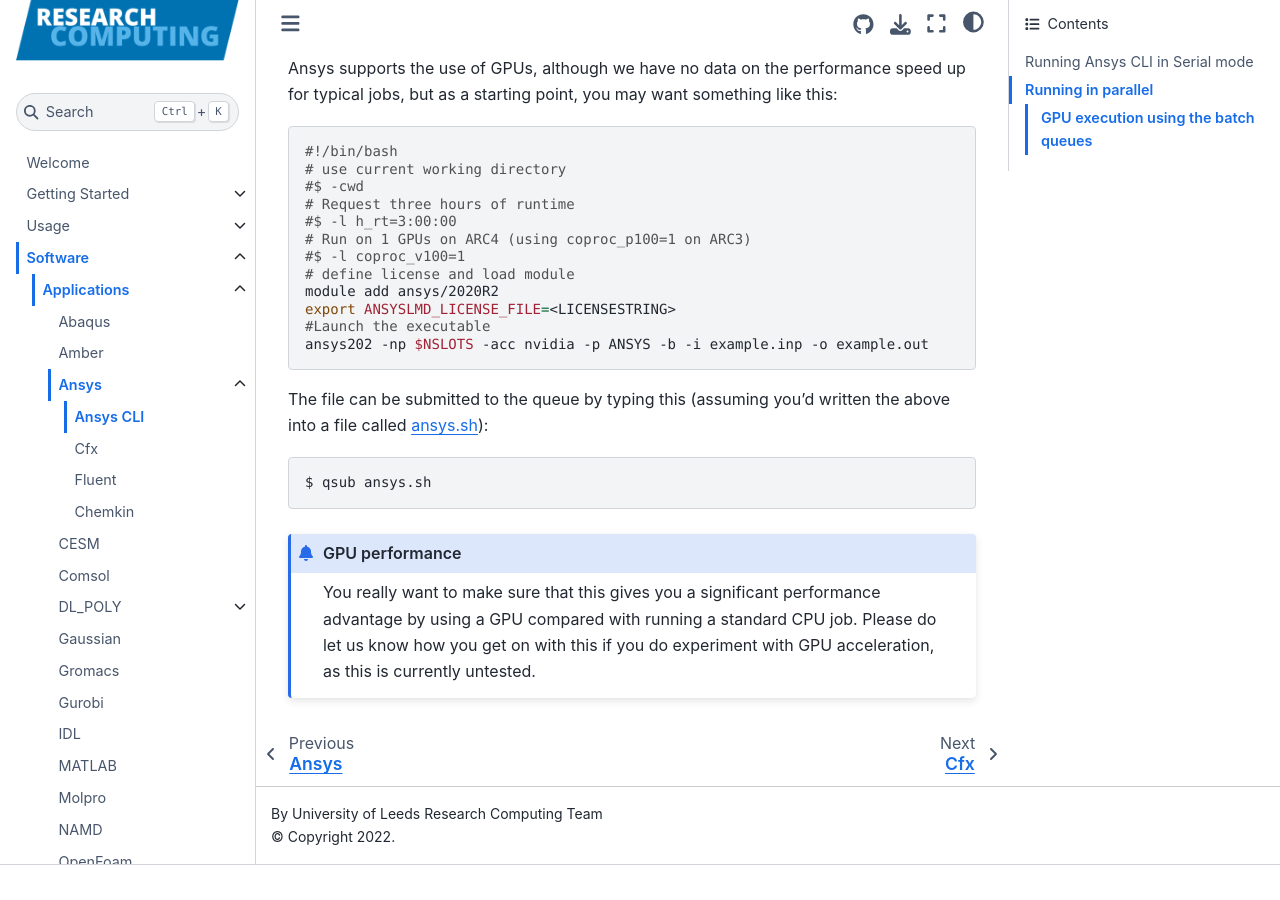
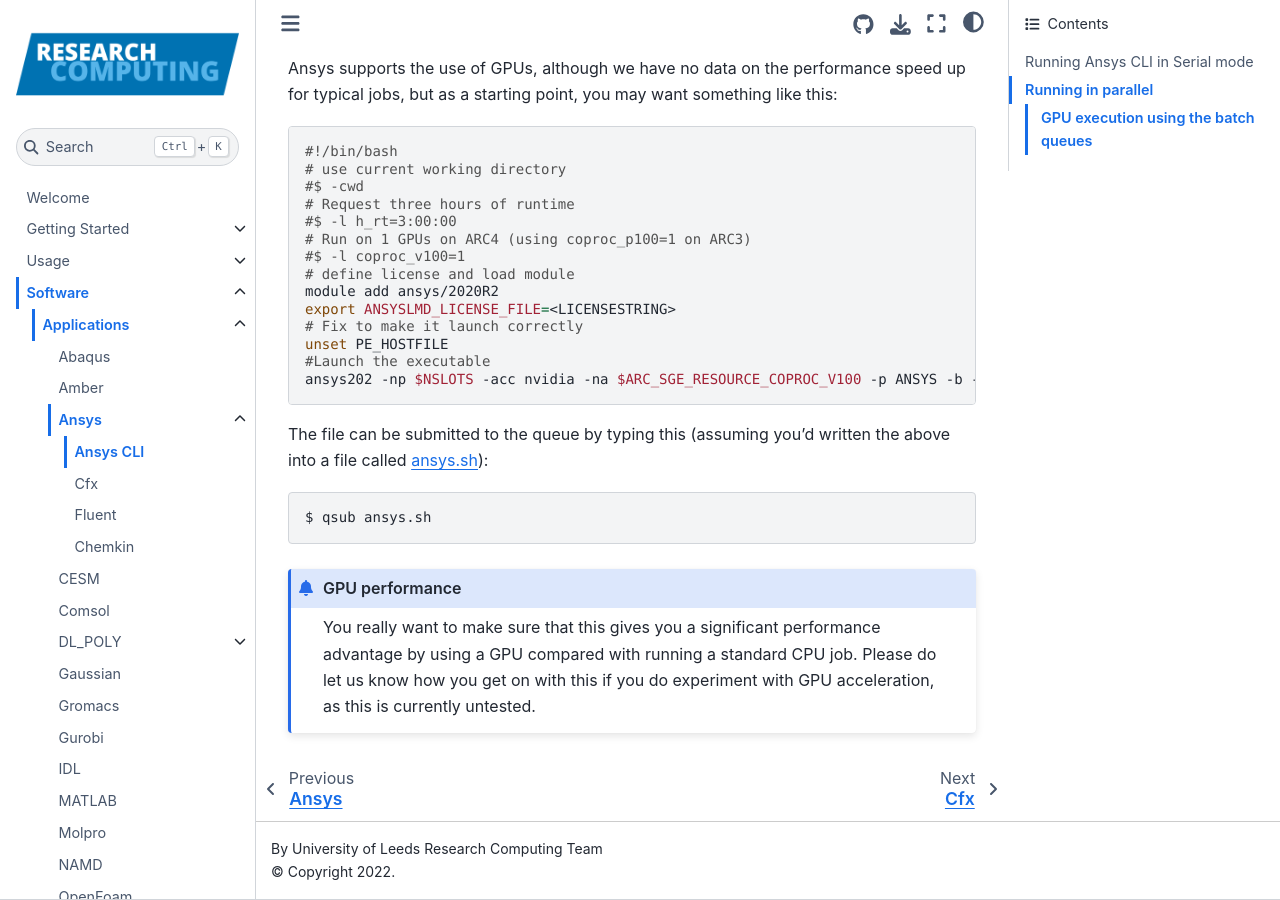
Before and after one commit to foqueiroz/arcdocs.github.io, a Jupyter Book: the page built from book/software/applications/ansys/ansyscli.md, in a window 1280 px wide and 900 px high, scrolled down 2227 px. Built offline with Jupyter Book 1.0.4 settings and Sphinx 7.4.7 and the Sphinx Book theme 1.1.4, drawn with Linux system fonts in a browser that asks for light colours; pages that are not in the unit, such as notebooks, are missing from menus; before the commit the page ends 3092 px from its top, so only the background shows below that.

Commit message:
Fix to make it launch with our scheduler

````diff
--- a/book/software/applications/ansys/ansyscli.md
+++ b/book/software/applications/ansys/ansyscli.md
@@ -97,8 +97,10 @@
 # define license and load module
 module add ansys/2020R2
 export ANSYSLMD_LICENSE_FILE=<LICENSESTRING>
+# Fix to make it launch correctly
+unset PE_HOSTFILE
 #Launch the executable
-ansys202 -np $NSLOTS -acc nvidia -p ANSYS -b -i example.inp -o example.out
+ansys202 -np $NSLOTS -acc nvidia -na $ARC_SGE_RESOURCE_COPROC_V100 -p ANSYS -b -i example.inp -o example.out
 ```
 
 The file can be submitted to the queue by typing this (assuming you'd written the above into a file called ansys.sh):
````
